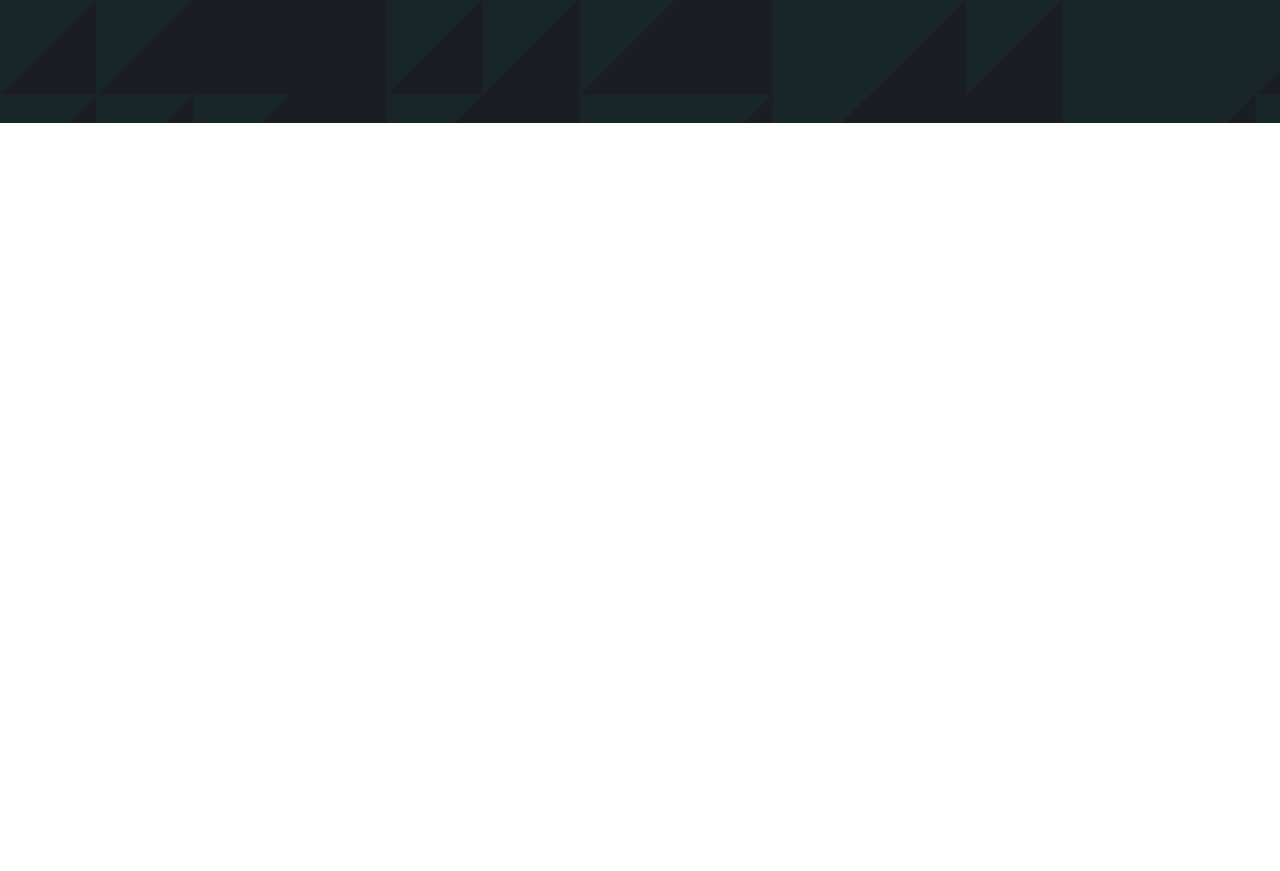
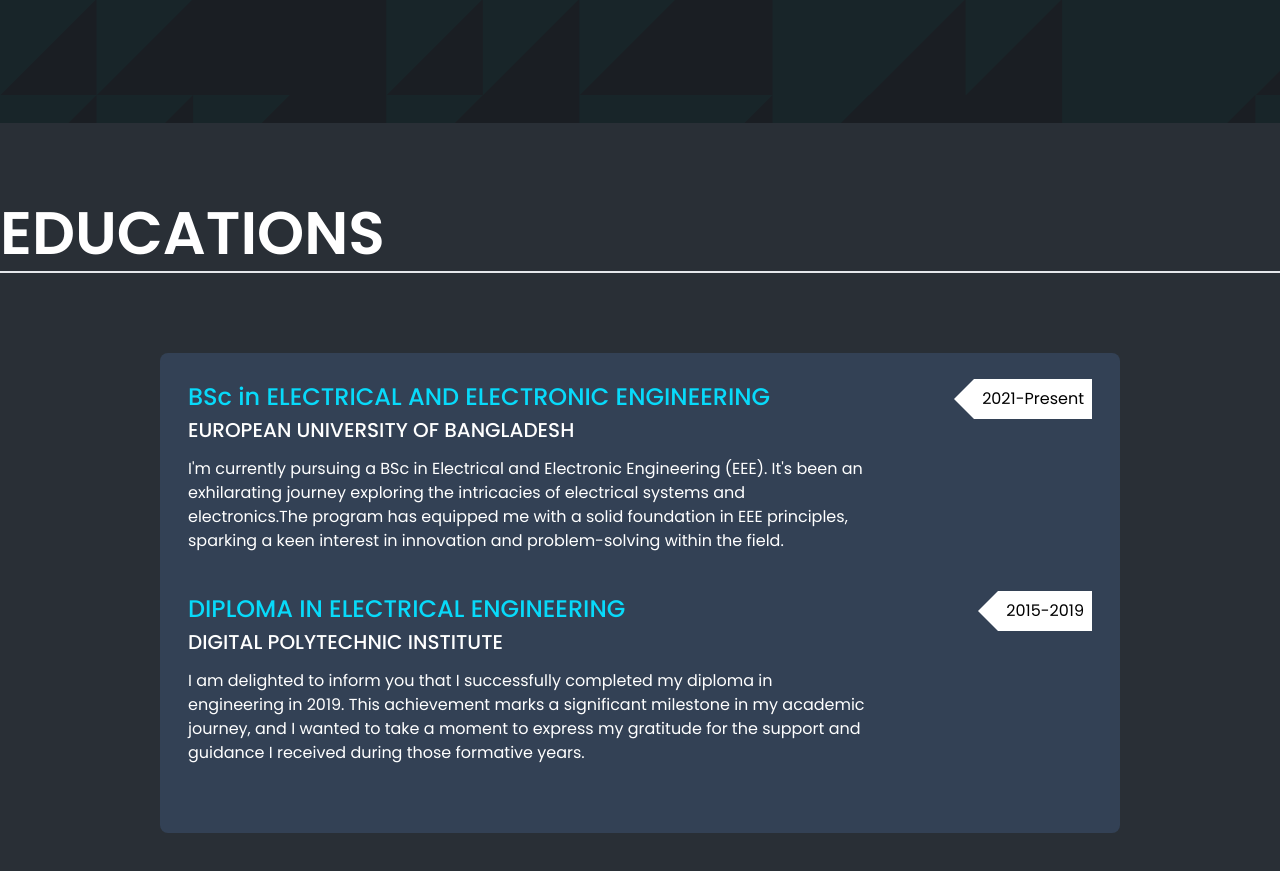
Before and after one commit to shuvajitmaitra/portfolio-website, a React (Vite) app: page / in a window 1280 px wide. Shown: the part 3720-4591 px from the top of the page. Before the commit the page ends 3843 px from the top, so only its background shows below. Built offline with nearby package versions, Linux system fonts and the light colour scheme.

Commit message:
Education section added

```diff
--- /dev/null
+++ b/src/Components/Education.jsx
@@ -0,0 +1,66 @@
+const Education = () => {
+  return (
+    <div className="max-w-screen-xl mx-auto py-20 min-h-screen text-white ">
+      <h3 className="text-3xl border-b-2 lg:text-6xl font-bold text-white pb-2 mb-20">
+        EDUCATIONS
+      </h3>
+      <div className=" w-3/4 mx-auto bg-slate-700 rounded-lg p-7">
+        <div className="flex justify-between ">
+          <h3 className="text-2xl font-medium text-[#08DAFA]">
+            BSc in ELECTRICAL AND ELECTRONIC ENGINEERING <br />
+            <span className="text-xl text-white">
+              EUROPEAN UNIVERSITY OF BANGLADESH
+            </span>
+          </h3>
+          <div className="flex justify-center items-center  -mt-7">
+            <div
+              className="
+            border-white
+            border-r-[20px]
+            border-t-[20px]
+            border-t-transparent
+            border-b-[20px]
+            border-b-transparent"
+            ></div>
+            <span className="h-[40px] text-black bg-white px-2 flex justify-center items-center">
+              2021-Present
+            </span>
+          </div>
+        </div>
+        <div>
+          <h3 className="w-3/4 mb-10 mt-3">
+          I'm currently pursuing a BSc in Electrical and Electronic Engineering (EEE). It's been an exhilarating journey exploring the intricacies of electrical systems and electronics.The program has equipped me with a solid foundation in EEE principles, sparking a keen interest in innovation and problem-solving within the field.
+          </h3>
+        </div>
+        <div className="flex justify-between ">
+          <h3 className="text-2xl font-medium text-[#08DAFA]">
+            DIPLOMA IN ELECTRICAL ENGINEERING <br />
+            <span className="text-xl text-white">
+              DIGITAL POLYTECHNIC INSTITUTE
+            </span>
+          </h3>
+          <div className="flex justify-center items-center -mt-7">
+            <div
+              className="
+            border-white
+            border-r-[20px]
+            border-t-[20px]
+            border-t-transparent
+            border-b-[20px]
+            border-b-transparent"
+            ></div>
+            <span className="h-[40px] text-black bg-white px-2 flex justify-center items-center">
+              2015-2019
+            </span>
+          </div>
+        </div>
+        <div>
+          <h3 className="w-3/4 mb-10 mt-3">
+          I am delighted to inform you that I successfully completed my diploma in engineering in 2019. This achievement marks a significant milestone in my academic journey, and I wanted to take a moment to express my gratitude for the support and guidance I received during those formative years.
+          </h3>
+        </div>
+      </div>
+    </div>
+  );
+};
+export default Education;
--- a/src/Pages/Home.jsx
+++ b/src/Pages/Home.jsx
@@ -1,5 +1,6 @@
 import About from "../Components/About";
 import Banner from "../Components/Banner";
+import Education from "../Components/Education";
 import Navbar from "../Components/Navbar";
 import Projects from "../Components/Projects";
 import Skill from "../Components/Skill";
@@ -20,6 +21,7 @@ const Home = () => {
                <div className="bg-AboutBackground">
                <About></About>
                </div>
+               <Education/>
              </main>
         </div>
     )}
```
